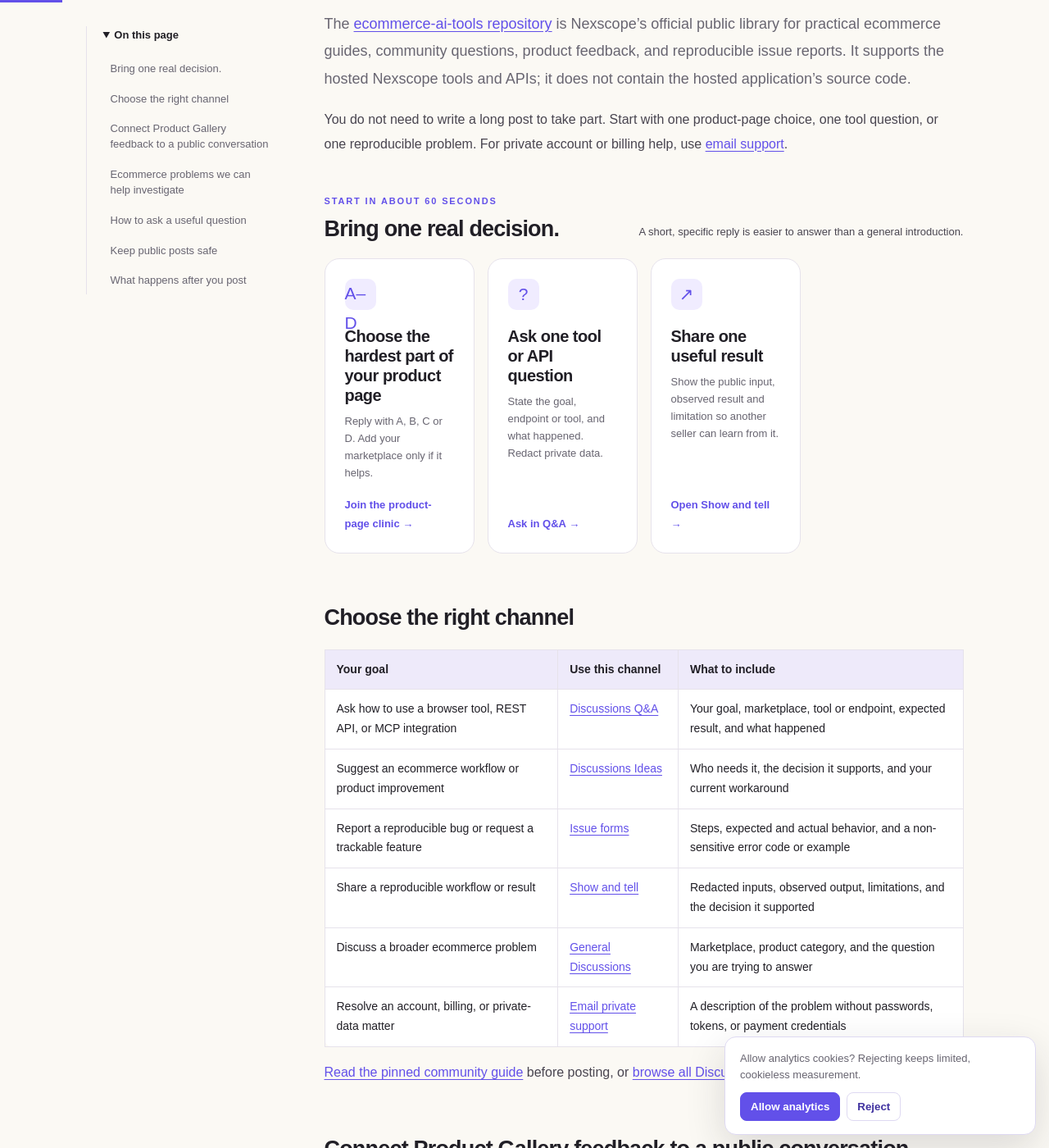
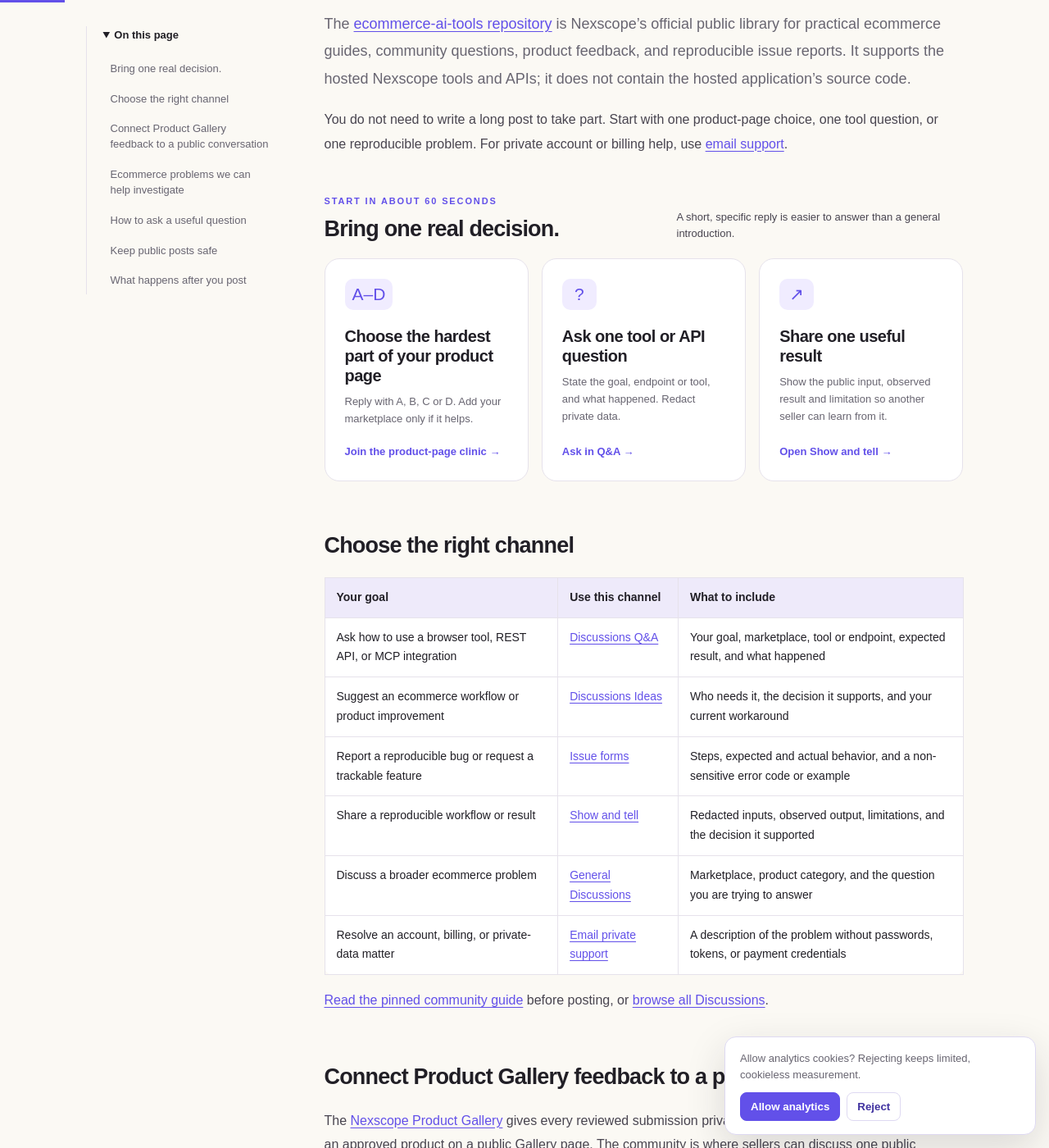
Before and after one commit to nexscope-ai/ecommerce-ai-tools, a Jekyll site: the page built from docs/community.md, in a window 1280 px wide and 1400 px high, scrolled down 402 px. Shown: the whole window at 82% size. Built offline with Jekyll 4.4.1, drawn with Linux system fonts in a browser that asks for light colours.

Commit message:
Fix responsive community quick-start cards

```diff
--- a/docs/_layouts/default.html
+++ b/docs/_layouts/default.html
@@ -152,7 +152,7 @@
       .reviewed { margin-top: 48px; padding-top: 18px; border-top: 1px solid var(--line); color: var(--muted); font-size: 14px; }
       footer { padding: 28px 0; border-top: 1px solid var(--line); color: var(--muted); }
     </style>
-    <link rel="stylesheet" href="{{ '/assets/trends.css' | relative_url }}?v=12">
+    <link rel="stylesheet" href="{{ '/assets/trends.css' | relative_url }}?v=13">
     <link rel="stylesheet" href="{{ '/assets/product-showcase.css' | relative_url }}?v=52">
     {% if page.audit_tool %}<link rel="stylesheet" href="{{ '/assets/ecommerce-audit-tool.css' | relative_url }}?v=1">{% endif %}
     {% if page.not_found_page %}<link rel="stylesheet" href="{{ '/assets/not-found.css' | relative_url }}?v=2">{% endif %}
--- a/docs/assets/trends.css
+++ b/docs/assets/trends.css
@@ -129,6 +129,13 @@
 .resource-path-grid strong { font-size: 20px; line-height: 1.2; letter-spacing: -.025em; }
 .resource-path-grid a > span:not(.resource-path-icon) { margin-top: 10px; color: var(--muted); font-size: 13px; line-height: 1.6; }
 .resource-path-grid b { margin-top: auto; padding-top: 18px; color: var(--accent); font-size: 13px; }
+.community-quick-start .resource-path-grid { grid-template-columns: repeat(3, minmax(0, 1fr)); }
+.community-quick-start .resource-path-grid a { min-width: 0; transition: border-color .18s ease, box-shadow .18s ease, transform .18s ease; }
+.community-quick-start .resource-path-grid a:hover { transform: translateY(-2px); }
+.community-quick-start .resource-path-grid a:focus-visible { outline: 3px solid rgb(109 61 245 / 24%); outline-offset: 3px; border-color: var(--accent); }
+.community-quick-start .resource-path-grid a:active { transform: translateY(0); }
+.community-quick-start .resource-path-icon { width: auto; min-width: 42px; padding: 0 9px; white-space: nowrap; }
+.community-quick-start .section-heading > p { max-width: 350px; line-height: 1.55; }
 .resource-sections { display: flex; flex-wrap: wrap; padding-bottom: 14px; border-bottom: 1px solid var(--line); }
 .trends-page .resource-sections a[aria-current] { color: #fff; }
 .resource-card time { display: block; margin-top: 12px; color: var(--muted); font-size: 11px; }
@@ -143,6 +150,11 @@
   .resource-path-grid a { min-height: 0; }
   .resource-sections { gap: 4px; }
   .trends-header nav .nav-cta { margin-left: 0; }
+}
+@media(max-width:720px) {
+  .community-quick-start .section-heading { align-items: flex-start; flex-direction: column; gap: 8px; }
+  .community-quick-start .resource-path-grid { grid-template-columns: 1fr; }
+  .community-quick-start .resource-path-grid a { min-height: 0; }
 }
 .article-help{margin-top:18px;padding:28px;border:1px solid var(--line);border-radius:14px;background:#fff}.article-help h2{margin:12px 0 8px;font-size:24px}.article-help p{margin:0;font-size:14px}.article-help-links{display:flex;flex-wrap:wrap;gap:10px;margin-top:20px}.article-help-links a{display:inline-flex;align-items:center;min-height:40px;padding:9px 14px;border:1px solid #d8d1ef;border-radius:999px;background:#f7f5ff;color:var(--accent);font-size:13px;font-weight:700;text-decoration:none}.article-help-links a:hover{border-color:#a78bfa;background:#f0ecff}.article-help .article-help-more{margin-top:18px;font-size:13px}.article-help-more a{font-weight:700}
 .article-next-focused{border:1px solid #dcd4f5;background:#f7f5ff}.article-next-focused p{max-width:620px;margin:0 0 18px;font-size:14px}.article-next-focused>a{display:inline-flex;align-items:center;min-height:44px;padding:10px 17px;border-radius:9px;background:var(--accent);color:#fff;font-size:14px}.article-next-focused>a:hover{background:#5628d7;color:#fff}
--- a/docs/community.md
+++ b/docs/community.md
@@ -22,7 +22,7 @@
 
 You do not need to write a long post to take part. Start with one product-page choice, one tool question, or one reproducible problem. For private account or billing help, use [email support](mailto:service@nexscope.ai).
 
-<section class="resource-paths" aria-labelledby="community-start-title">
+<section class="resource-paths community-quick-start" aria-labelledby="community-start-title">
   <div class="section-heading"><div><span class="eyebrow">Start in about 60 seconds</span><h2 id="community-start-title">Bring one real decision.</h2></div><p>A short, specific reply is easier to answer than a general introduction.</p></div>
   <div class="resource-path-grid">
     <a data-track-community="product_page_clinic" href="https://github.com/nexscope-ai/ecommerce-ai-tools/discussions/16?utm_source=learn.nexscope.ai&amp;utm_medium=community_hub&amp;utm_campaign=product_page_clinic&amp;utm_content=quick_start"><span class="resource-path-icon" aria-hidden="true">A–D</span><strong>Choose the hardest part of your product page</strong><span>Reply with A, B, C or D. Add your marketplace only if it helps.</span><b>Join the product-page clinic →</b></a>
```
